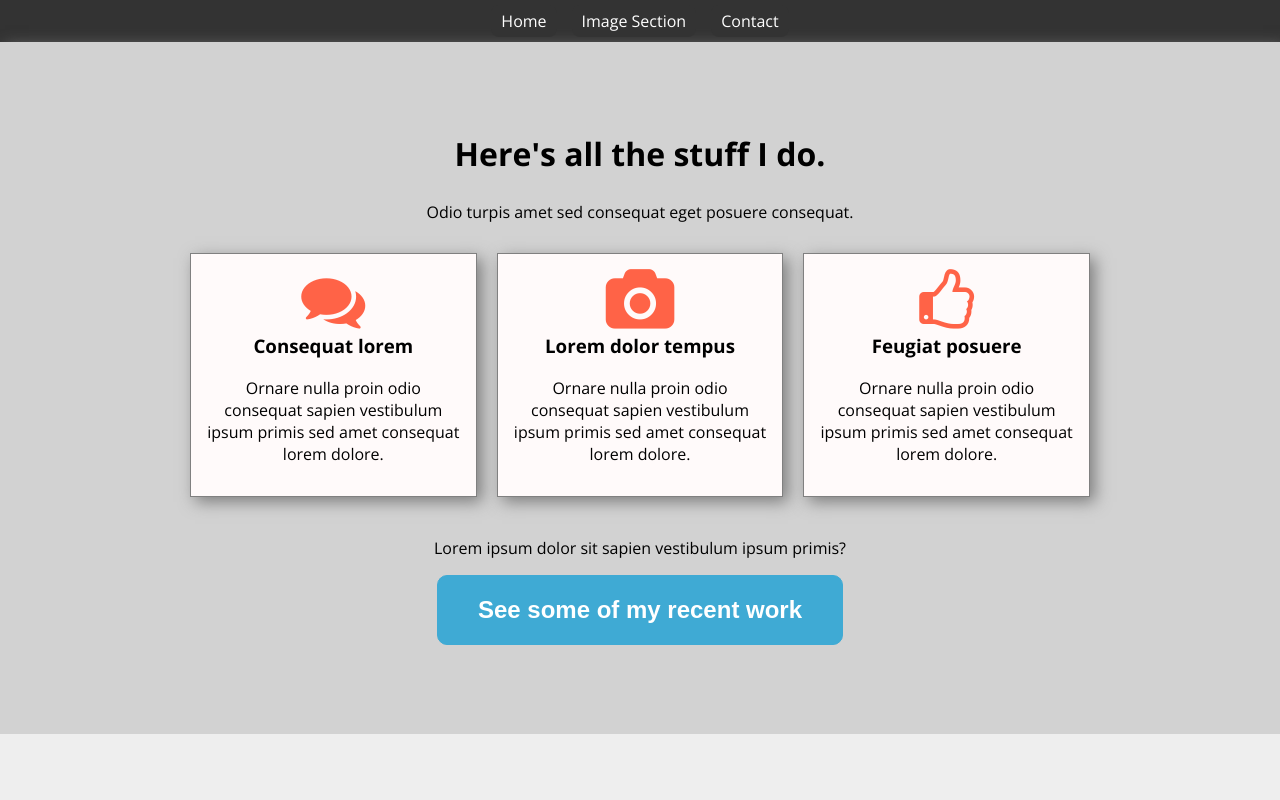
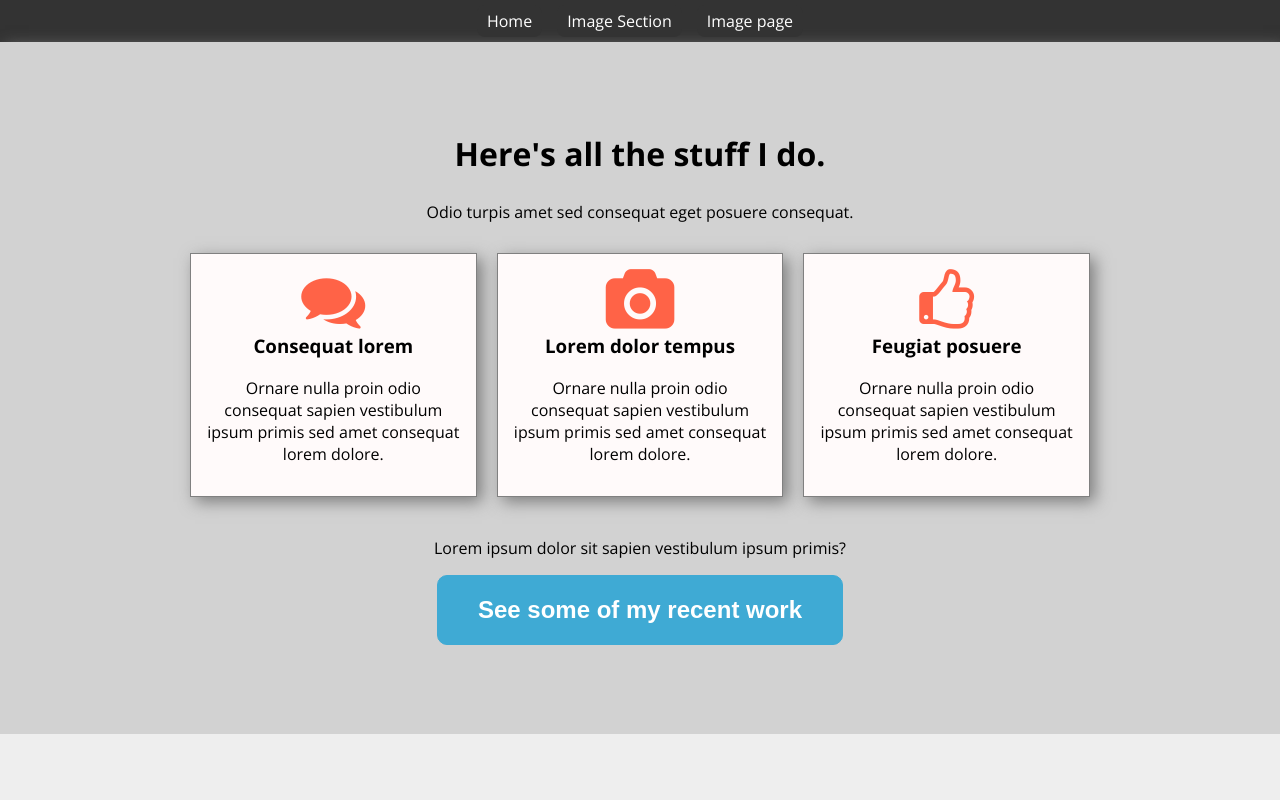
Before and after one commit to MariusCodeAcademy/type5-react-10-css-modules-fetch, a React (Create React App) app: page / in a window 1280 px wide. Shown: the top 800 px of the page. Built offline with nearby package versions, Linux system fonts and the light colour scheme.

Commit message:
react router

```diff
--- a/package.json
+++ b/package.json
@@ -8,6 +8,7 @@
     "@testing-library/user-event": "^13.5.0",
     "react": "^17.0.2",
     "react-dom": "^17.0.2",
+    "react-router-dom": "^5.3.0",
     "react-scripts": "5.0.0",
     "styled-components": "^5.3.5",
     "web-vitals": "^2.1.4"
--- a/src/App.js
+++ b/src/App.js
@@ -1,3 +1,4 @@
+import { Route } from 'react-router-dom';
 import './App.css';
 import Header from './components/Header/Header';
 import IconCardSection from './components/IconCardSection/IconCardSection';
@@ -9,8 +10,13 @@ function App() {
   return (
     <div className='App'>
       <Header />
-      <IconCardSection />
-      <ImageCardSection />
+      <Route path={'/'} exact>
+        <IconCardSection />
+        <ImageCardSection items={3} />
+      </Route>
+      <Route path={'/image-page'}>
+        <ImageCardSection />
+      </Route>
     </div>
   );
 }
--- a/src/components/Header/Header.jsx
+++ b/src/components/Header/Header.jsx
@@ -1,3 +1,4 @@
+import { Link } from 'react-router-dom';
 import css from './Header.module.css';
 // isitraukti module.css
 // sudeti kur reikia klases headeriui, nav, a
@@ -6,15 +7,15 @@ const Header = () => {
   return (
     <header className={css.header}>
       <nav className={css.nav}>
-        <a className={css.navLink} href='#home'>
+        <Link className={css.navLink} to='/'>
           Home
-        </a>
-        <a className={css.navLink} href='#imageSection'>
+        </Link>
+        <a className={css.navLink} href='/#imageSection'>
           Image Section
         </a>
-        <a className={css.navLink} href='#contact'>
-          Contact
-        </a>
+        <Link className={css.navLink} to='/image-page'>
+          Image page
+        </Link>
       </nav>
     </header>
   );
--- a/src/components/ImageCardSection/ImageCardSection.jsx
+++ b/src/components/ImageCardSection/ImageCardSection.jsx
@@ -61,7 +61,17 @@ const imageCardData = [
   },
 ];
 
-const ImageCardSection = () => {
+const ImageCardSection = (props) => {
+  console.log('props.items ===', props.items);
+  // priklausomai ar gaunam props.items norim paduoti el generavimui
+  // visa imageCardData arba tiek kiek yra nurodyta items
+  // visas = imageCardData
+  // pirmi trys = imageCardData.slice(0, 3)
+  // pirmi iki kiek nurodyta = imageCardData.slice(0, props.items)
+  // salyga ? true : false
+  const filteredCards =
+    props.items > 0 ? imageCardData.slice(0, props.items) : imageCardData;
+
   return (
     <section id='imageSection' className={css.section}>
       <Container>
@@ -70,7 +80,7 @@ const ImageCardSection = () => {
           subtitle='Proin odio consequat sapien vestibulum consequat lorem dolore feugiat.'
         />
         <div className='grid'>
-          {imageCardData.slice(0, 3).map((iObj) => (
+          {filteredCards.map((iObj) => (
             <ImageCard key={iObj.id} {...iObj} />
           ))}
         </div>
--- a/src/index.js
+++ b/src/index.js
@@ -1,10 +1,13 @@
 import React from 'react';
 import ReactDOM from 'react-dom';
 import App from './App';
+import { BrowserRouter } from 'react-router-dom';
 
 ReactDOM.render(
   <React.StrictMode>
-    <App />
+    <BrowserRouter>
+      <App />
+    </BrowserRouter>
   </React.StrictMode>,
   document.getElementById('root')
 );
```
Also changed, not shown: 1 other file (tests, documents, lock files or other folders).
